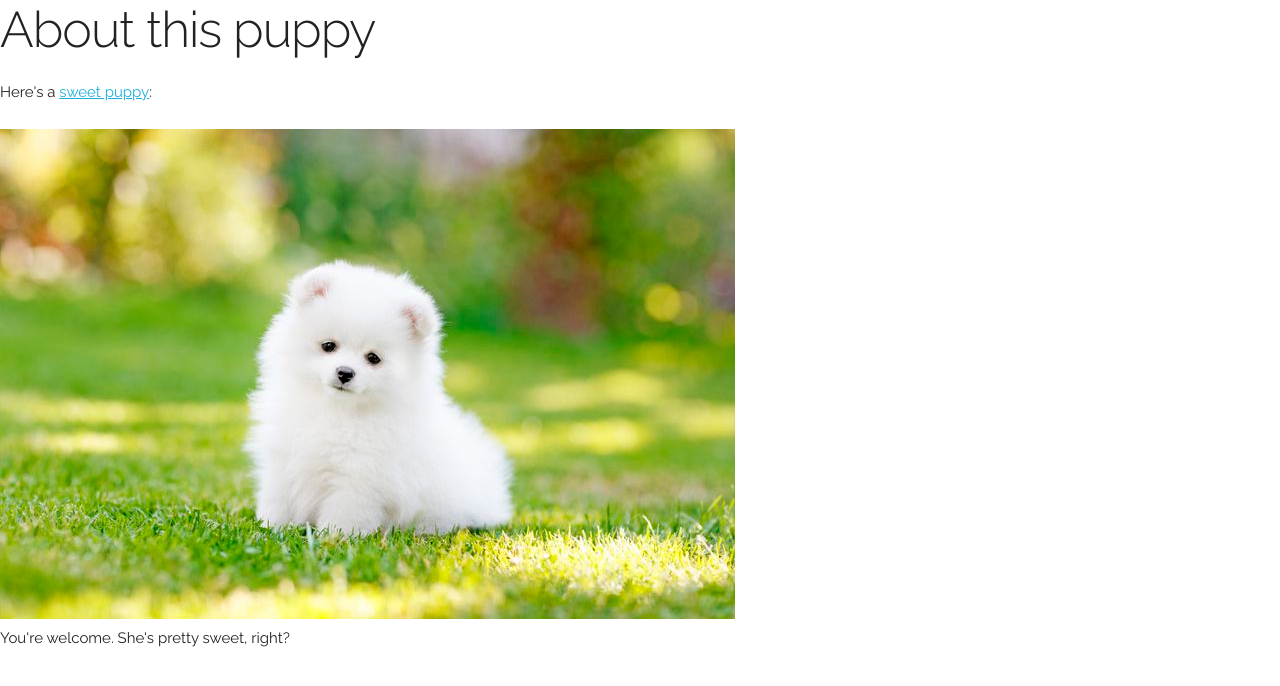
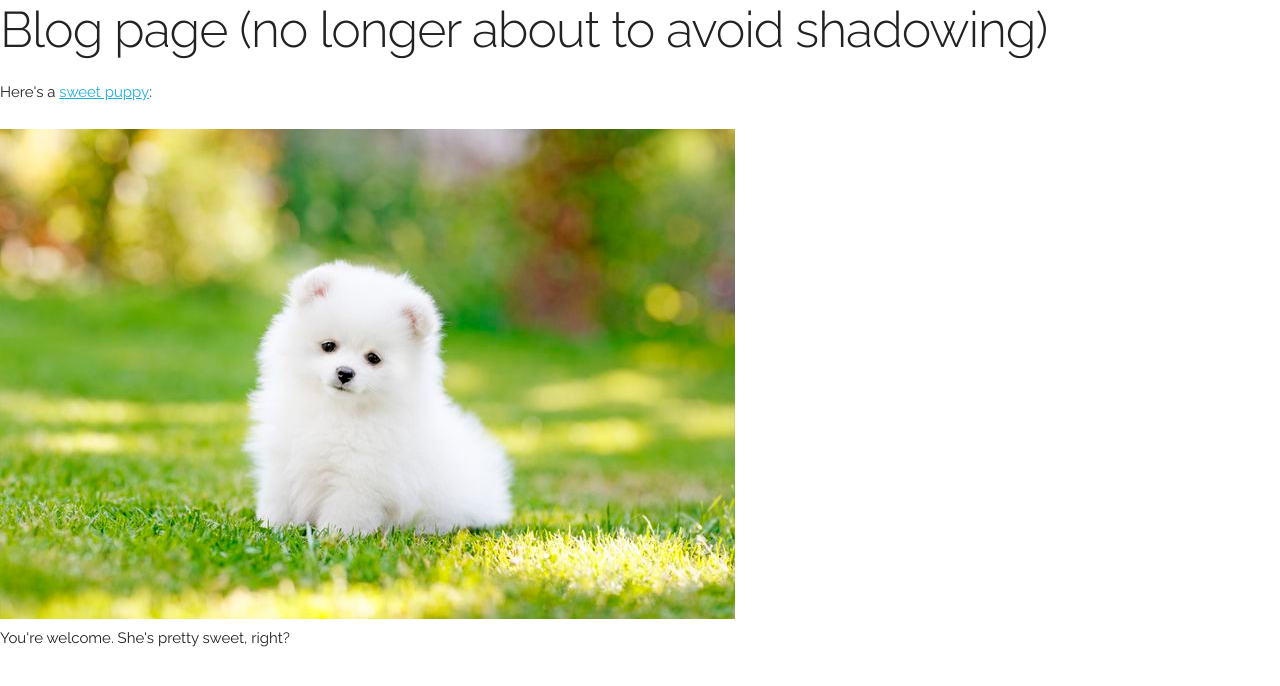
Before and after one commit to rstavchansky/basic-test, a plain HTML site: page blog.html in a window 1280 px wide. Drawn offline with Linux system fonts and the light colour scheme.

Commit message:
renaming page to test redirect

```diff
--- a/about.html
+++ b/blog.html
@@ -4,7 +4,7 @@
     <!-- Basic Page Needs
     –––––––––––––––––––––––––––––––––––––––––––––––––– -->
     <meta charset="utf-8">
-    <title>About: Fluffy puppy</title>
+    <title>Blog: Fluffy puppy</title>
     <meta name="description" content="">
     <meta name="author" content="">
 
@@ -23,7 +23,7 @@
 
   </head>
 <body>
-<h1>About this puppy</h1>
+<h1>Blog page (no longer about to avoid shadowing)</h1>
 <p>Here's a <a href="https://petsofnetlify.com/">sweet puppy</a>:</p>
 <img src="img/puppy.jpg" alt="sweet puppy."/>
 <p>You're welcome. She's pretty sweet, right?</p>
```
